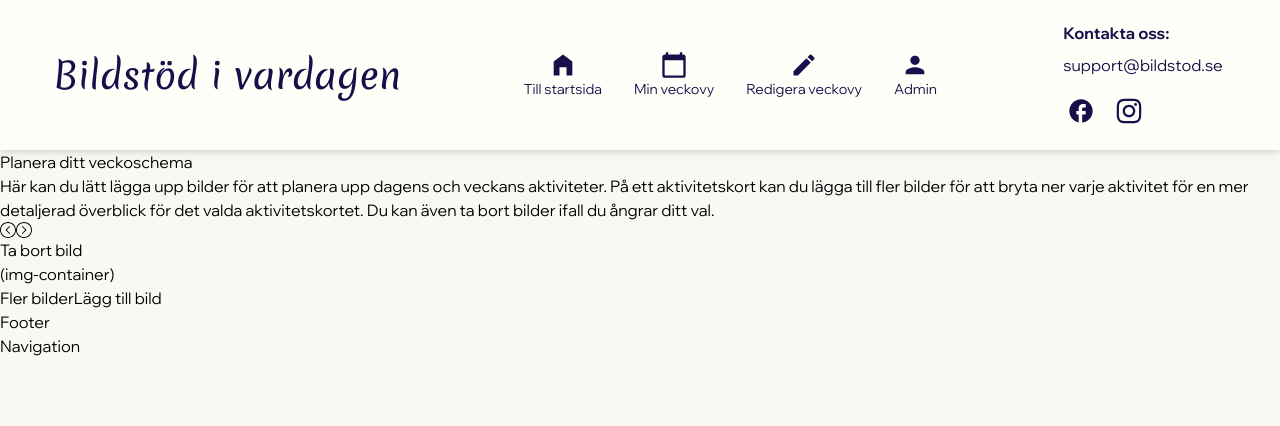
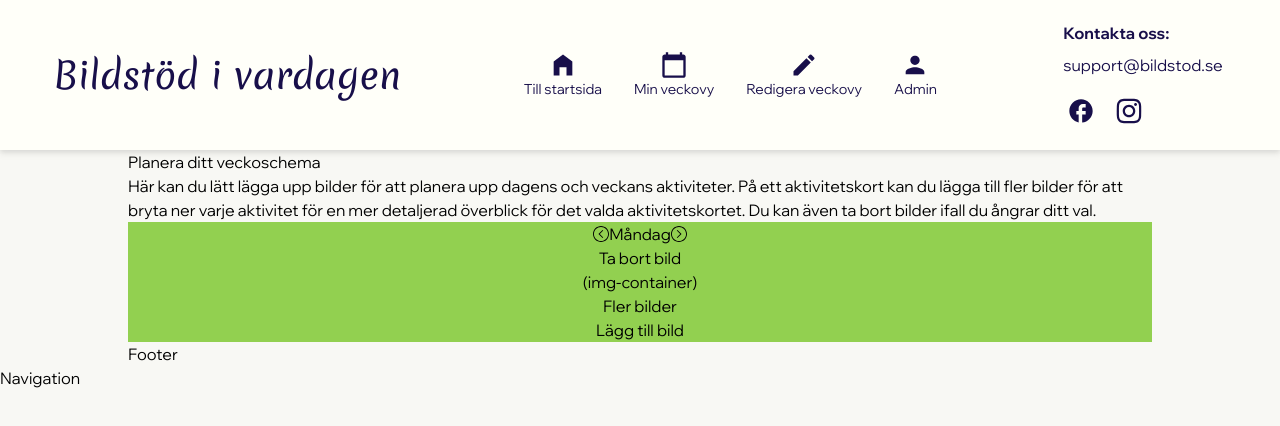
Before and after one commit to QueAnkan/graduation-project, a React (Vite) app: page /monday in a window 1280 px wide. Shown: the top 426 px of the page. Built offline with nearby package versions, Linux system fonts and the light colour scheme.

Commit message:
Base structure for weekdaycards and function for changing bg-color

```diff
--- a/src/components/WeekdayCard.jsx
+++ b/src/components/WeekdayCard.jsx
@@ -1,6 +1,10 @@
 import { TfiArrowCircleLeft, TfiArrowCircleRight } from "react-icons/tfi";
+import getBgColor from "../utils/api-functions/validations/style-generators/getBackgroundColor";
 
-const WeekdayCard = () => {
+
+const WeekdayCard = (props) => {
+
+	const bgColorClassName = getBgColor(props.view)
 
 	return(
 	<>
@@ -12,17 +16,19 @@ const WeekdayCard = () => {
 			överblick för det valda aktivitetskortet. Du kan
 			även ta bort bilder ifall du ångrar ditt val.
 		</article>
-		<section className="flex ">
+		<section className={`${bgColorClassName}`}>
+			<section className="flex justify-center">
 				<button><TfiArrowCircleLeft /></button>
-		<h2></h2>
+				<h2>{props.view}</h2>
 				<button><TfiArrowCircleRight /></button>
 			</section>
-		<section>
+			<section className="flex flex-col items-center">
 				<button>Ta bort bild</button>
 				<div>(img-container)</div>
 				<button>Fler bilder</button>
 				<button>Lägg till bild</button>
 			</section>
+		</section>
 	</>)
 }
 
--- a/src/routes/Monday.jsx
+++ b/src/routes/Monday.jsx
@@ -4,7 +4,7 @@ import WeekdayCard from "../components/WeekdayCard";
 const Monday = () => {
 	return(
 		<>
-		<WeekdayCard/>
+		<WeekdayCard view = "Måndag"/>
 		</>
 	)
 }
--- a/src/routes/Root.jsx
+++ b/src/routes/Root.jsx
@@ -11,7 +11,7 @@ const Root = () => {
 
 	<div className="flex flex-col">
 		<Header/>
-		<main className="mt-[150px]">
+		<main className="mt-[150px] mx-auto max-w-5xl">
 			<Outlet/>
 			<Footer/>
 		</main>
--- /dev/null
+++ b/src/utils/api-functions/validations/style-generators/getBackgroundColor.js
@@ -0,0 +1,23 @@
+
+
+const getBgColor = (view) => {
+	switch(view) {
+		case 'Måndag':
+			return "bg-green";
+		case 'Tisdag':
+			return "bg-lightblue";
+		case "Onsdag":
+			return "bg-white";
+		case "Torsdag":
+			return "bg-brown";
+		case "Fredag":
+			return "bg-yellow";
+		case "Lördag":
+			return "bg-pink";
+		case "Söndag":
+			return "bg-red"
+		}
+
+	}
+
+	export default getBgColor
```
Also changed, not shown: tailwind.config.js (line endings or trailing spaces). Lines whose indentation alone changed are shown as unchanged.
